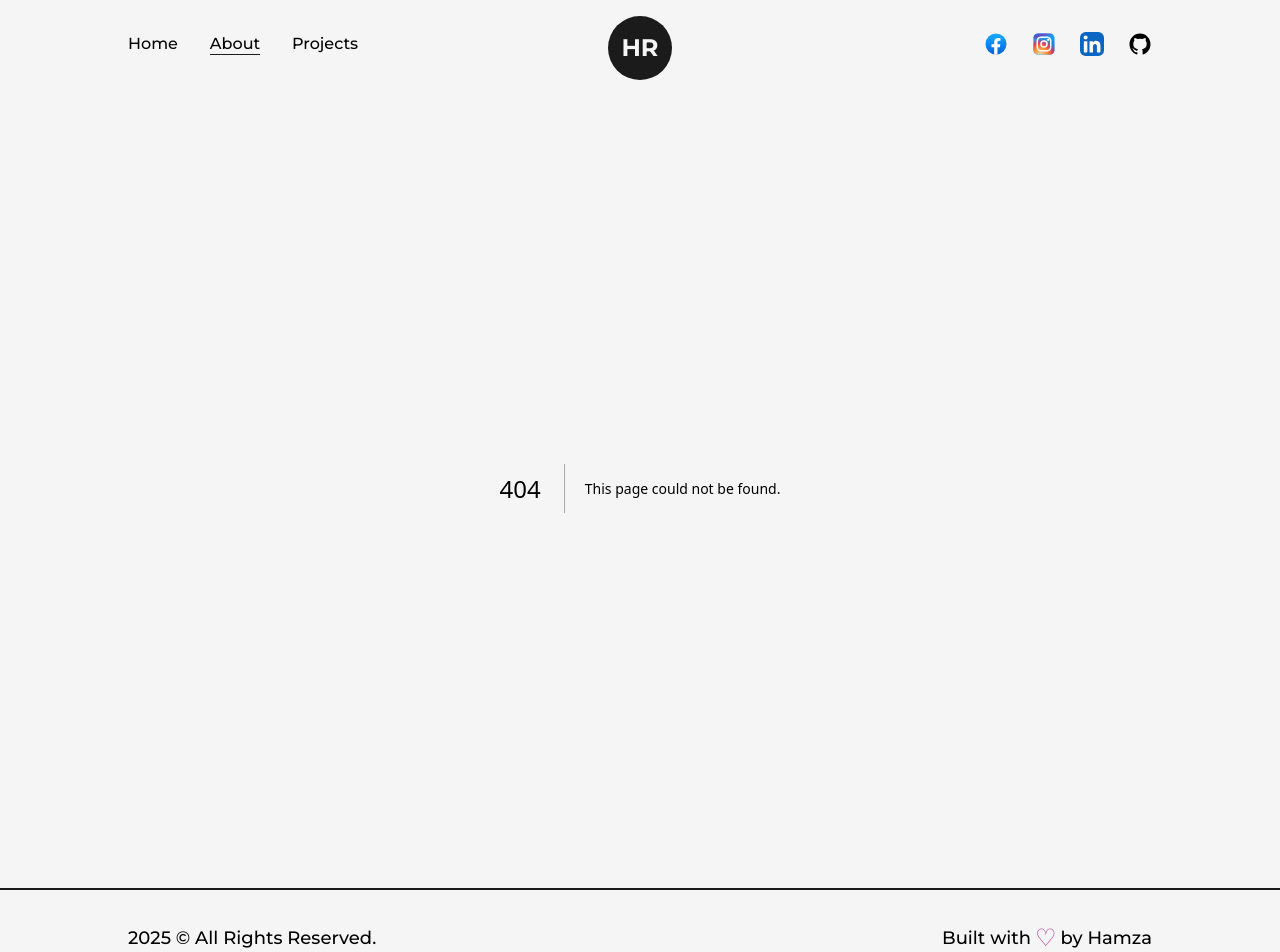
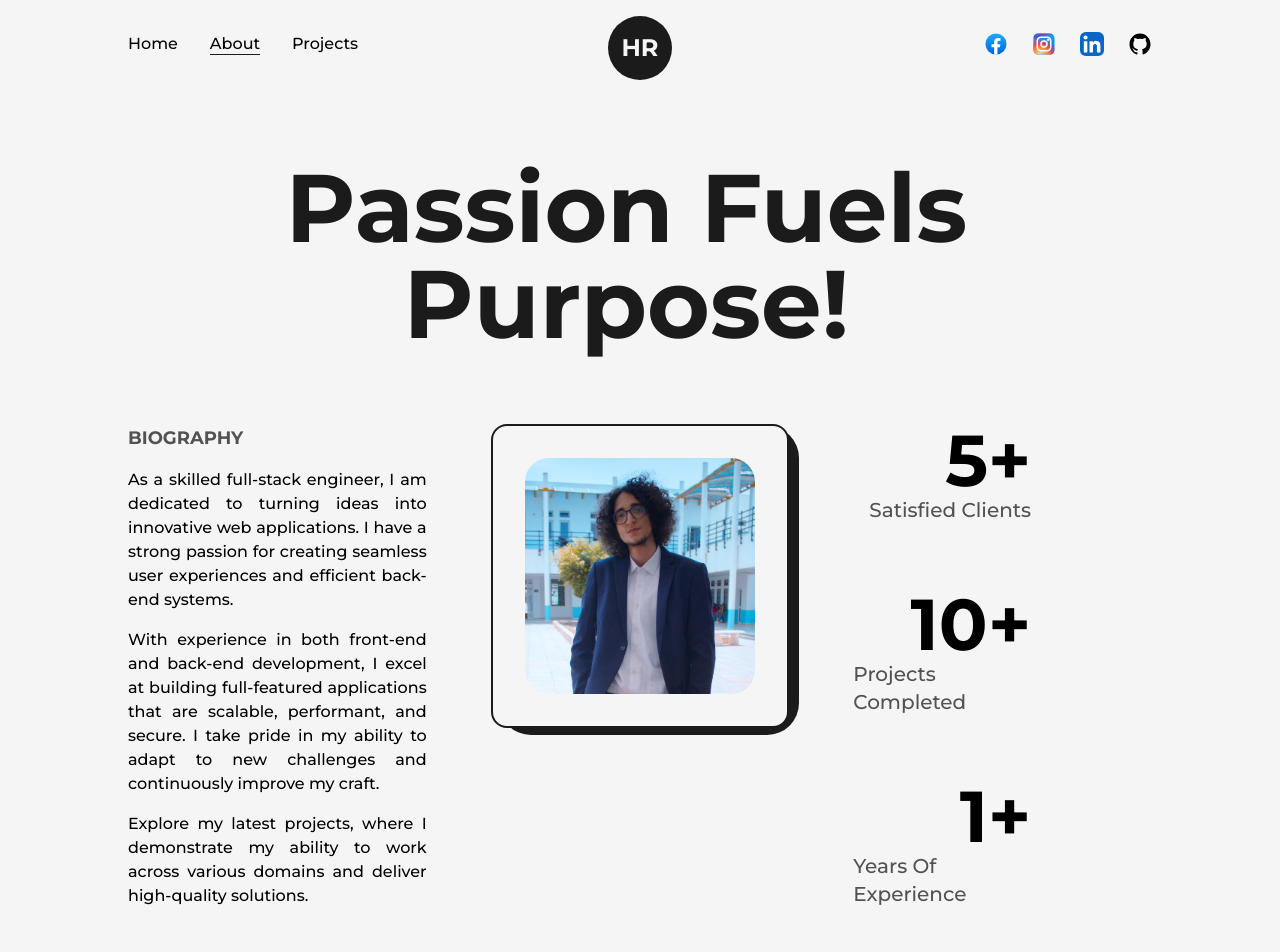
Before and after one commit to HamzaRezgui-dev/nextjs_portefolio, a Next.js app: page /about in a window 1280 px wide. Before the commit this address had no page. Shown: the top 952 px of the page. Built offline with nearby package versions, Linux system fonts and the light colour scheme.

Commit message:
setting up about me page

```diff
--- /dev/null
+++ b/src/pages/about.js
@@ -0,0 +1,103 @@
+import React, {useEffect, useRef} from 'react';
+import Head from "next/head";
+import AnimatedText from "@/components/AnimatedText";
+import Layout from "@/components/Layout";
+import Image from "next/image";
+import profilePic from "../../public/images/profile/hmozman.jpeg"
+import {useInView, useMotionValue, useSpring} from "framer-motion";
+
+const AnimatedNumbers = ({value}) => {
+    const ref = useRef(null);
+    const motionValue = useMotionValue(0);
+    const springValue = useSpring(motionValue, {duration: 3000});
+    const isInView = useInView(ref, {once: true});
+
+    useEffect(() => {
+        if (isInView) {
+            motionValue.set(value)
+        }
+    }, [isInView, value, motionValue]);
+
+    useEffect(() => {
+        springValue.on("change", (latestValue) => {
+            if (ref.current && latestValue.toFixed(0) <= value) {
+                ref.current.textContent = latestValue.toFixed(0)
+            }
+        })
+    }, [springValue, value]);
+    return <span ref={ref}></span>
+}
+
+const
+    About = () => {
+        return (
+            <div>
+                <Head>
+                    <title>Hamza. | About Page</title>
+                    <meta name="description" content="about page"/>
+                </Head>
+                <main className="flex w-full flex-col items-center justify-center">
+                    <Layout className="pt-16">
+                        <AnimatedText text="Passion fuels Purpose!" className="mb-16"/>
+                        <div className="grid w-full grid-cols-9 gap-16">
+                            <div className="col-span-3 flex flex-col items-start justify-start text-justify">
+                                <h2 className="mb-4 text-lg font-bold uppercase text-dark/75">Biography</h2>
+                                <p className="font-medium">
+                                    As a skilled full-stack engineer, I am dedicated to turning ideas into innovative
+                                    web
+                                    applications. I have a strong passion for creating seamless user experiences and
+                                    efficient back-end systems.
+                                </p>
+                                <p className="my-4 font-medium">
+                                    With experience in both front-end and back-end development, I excel at building
+                                    full-featured
+                                    applications that are scalable, performant, and secure. I take pride in my ability
+                                    to
+                                    adapt to new challenges and continuously improve my craft.
+                                </p>
+                                <p className="font-medium">
+                                    Explore my latest projects, where I demonstrate my ability to work across various
+                                    domains and deliver high-quality
+                                    solutions.
+                                </p>
+                            </div>
+                            <div
+                                className="col-span-3 relative h-max rounded-2xl border-2 border-solid border-dark bg-light p-8">
+                                <div
+                                    className="absolute top-0 -right-3 -z-10 w-[102%] h-[103%] rounded-[2rem] bg-dark "/>
+                                <Image src={profilePic} alt="hamza_pic" className="w-full h-auto rounded-3xl"/>
+                            </div>
+                            <div className="col-span-2 flex flex-col items-end justify-between">
+                                <div className="flex flex-col items-end justify-center">
+                                <span className="inline-block text-7xl font-bold">
+                                    <AnimatedNumbers value={5}/>+
+                                </span>
+                                    <h2 className="text-xl font-medium capitalize text-dark/75">
+                                        satisfied clients
+                                    </h2>
+                                </div>
+                                <div className="flex flex-col items-end justify-center">
+                                <span className="inline-block text-7xl font-bold">
+                                    <AnimatedNumbers value={10}/>+
+                                </span>
+                                    <h2 className="text-xl font-medium capitalize text-dark/75">
+                                        projects completed
+                                    </h2>
+                                </div>
+                                <div className="flex flex-col items-end justify-center">
+                                <span className="inline-block text-7xl font-bold">
+                                    <AnimatedNumbers value={1}/>+
+                                </span>
+                                    <h2 className="text-xl font-medium capitalize text-dark/75">
+                                        years of experience
+                                    </h2>
+                                </div>
+                            </div>
+                        </div>
+                    </Layout>
+                </main>
+            </div>
+        );
+    };
+
+export default About;
--- a/src/pages/index.js
+++ b/src/pages/index.js
@@ -24,15 +24,9 @@ export default function Home() {
                         <div className="w-1/2 flex flex-col items-center self-center">
                             <AnimatedText text="Turning Vision Into Reality With Code."
                                           className="!text-6xl !text-left"/>
-                            <p className="my-4 text-base font-medium text-justify">As a skilled full-stack engineer, I
-                                am dedicated
-                                to turning ideas into innovative web applications. I have a strong passion for creating
-                                seamless user experiences and efficient back-end systems. With experience in both
-                                front-end and back-end development, I excel at building full-featured applications that
-                                are scalable, performant, and secure. I take pride in my ability to adapt to new
-                                challenges and continuously improve my craft. Explore my latest projects, where I
-                                demonstrate my ability to work across various domains and deliver high-quality
-                                solutions.
+                            <p className="my-4 text-base font-medium text-justify">
+                                I am a proficient full-stack developer committed to transforming concepts into
+                                cutting-edge web applications with intuitive interfaces and robust back-end systems.
                             </p>
                             <div className="flex items-center self-start mt-2">
                                 <Link href="/HamzaRezgui_CV.pdf" target={"_blank"}
```
Also changed, not shown: public/images/profile/developer-pic-2.jpg (deleted), public/images/profile/hmozman.jpeg (added).
